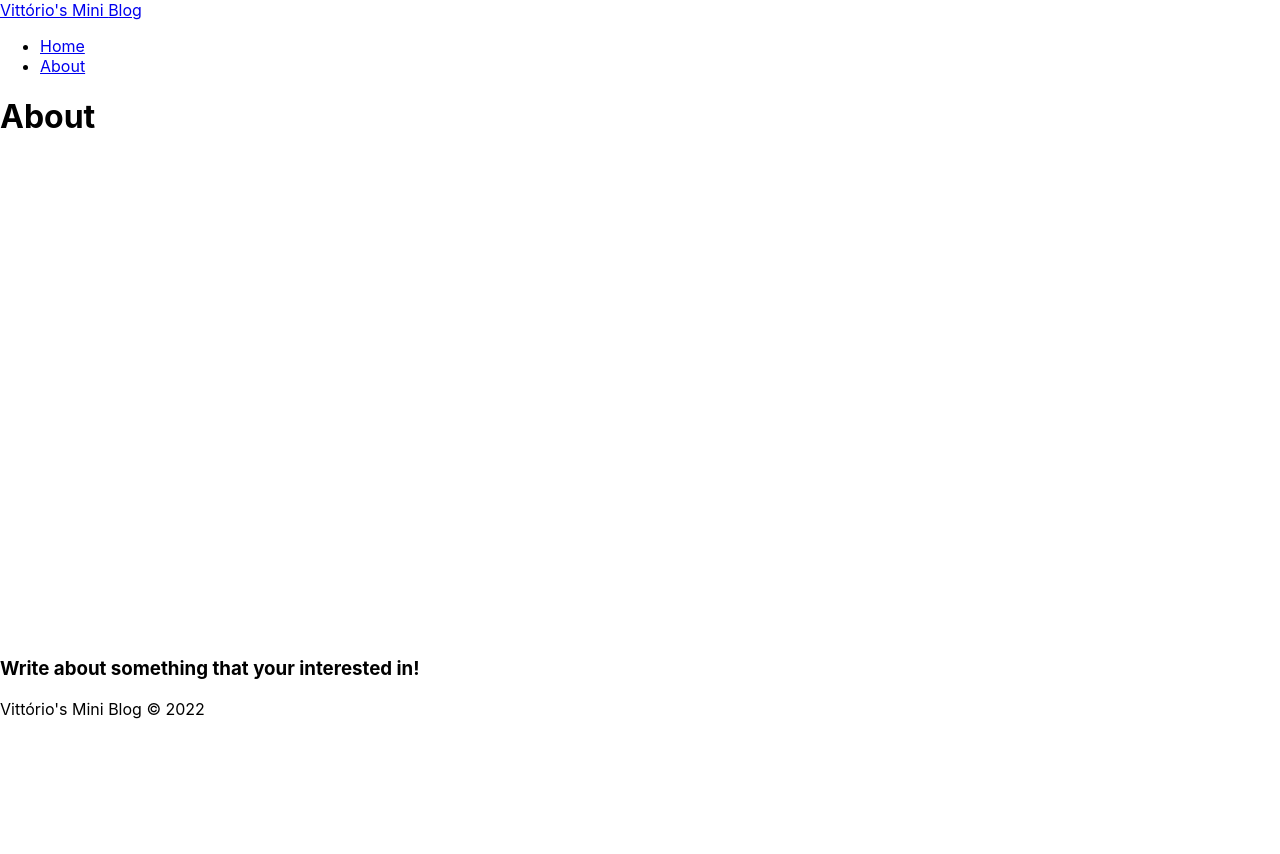
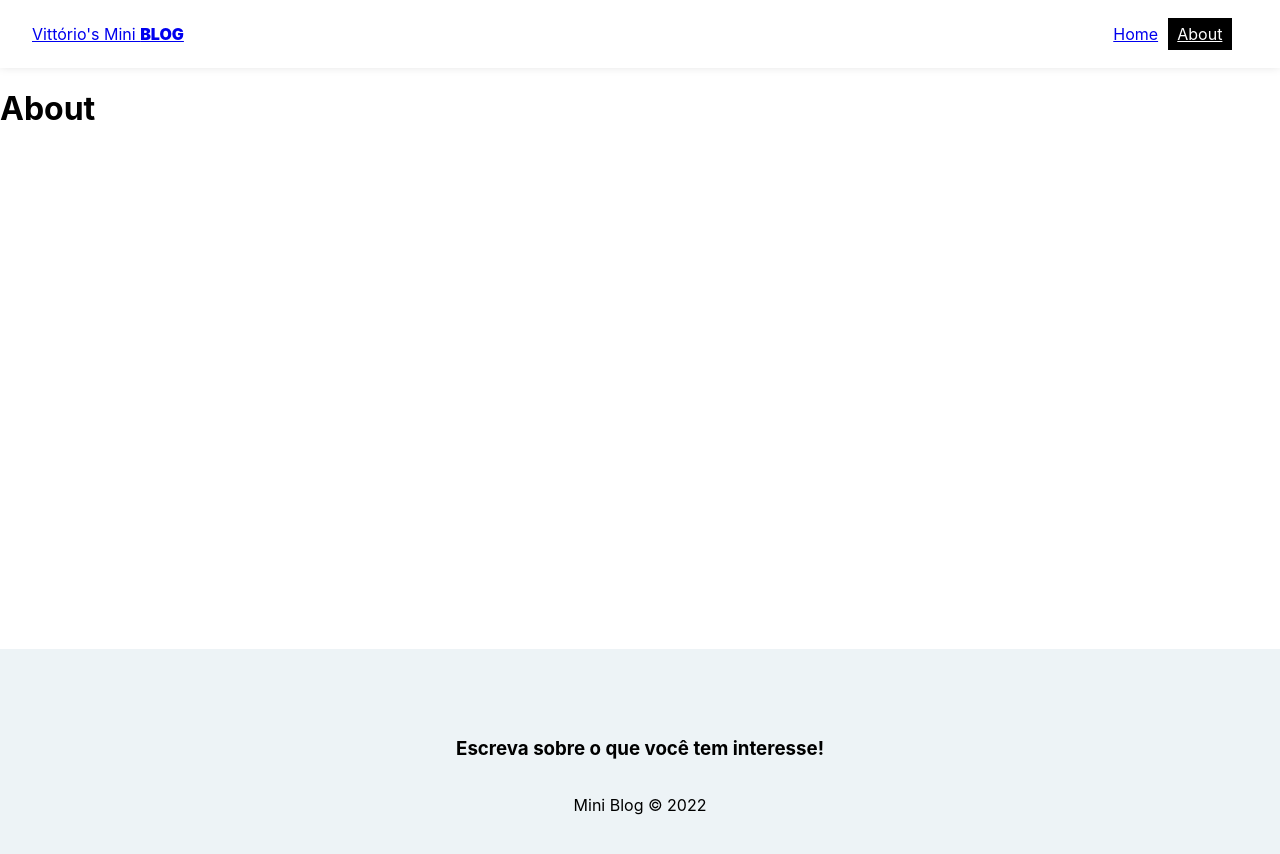
Before and after one commit to VittorioBarella/Project_Mini_Blog, a React (Create React App) app: page /about in a window 1280 px wide. Shown: the top 854 px of the page. Before the commit the page ends 800 px from the top, so only its background shows below. Built offline with nearby package versions, Linux system fonts and the light colour scheme.

Commit message:
created css for navbar and footer and also rename some stuff

```diff
--- a/src/components/Footer/Footer.js
+++ b/src/components/Footer/Footer.js
@@ -1,11 +1,10 @@
-import React from 'react';
-import styles from './Footer.modules.css';
+import styles from "./Footer.module.css";
 
 const Footer = () => {
     return (
-        <footer>
-            <h3>Write about something that your interested in!</h3>
-            <p>Vittório's Mini Blog &copy; 2022</p>
+        <footer className={styles.footer}>
+            <h3>Escreva sobre o que você tem interesse!</h3>
+            <p>Mini Blog &copy; 2022</p>
         </footer>
     );
 };
--- /dev/null
+++ b/src/components/Footer/Footer.module.css
@@ -0,0 +1,8 @@
+.footer {
+    height: 250px;
+    display: flex;
+    flex-direction: column;
+    align-items: center;
+    justify-content: center;
+    background-color: #edf3f6;
+  }
--- a/src/components/Navbar/Navbar.js
+++ b/src/components/Navbar/Navbar.js
@@ -1,19 +1,26 @@
 import { NavLink } from "react-router-dom";
+import styles from './Navbar.module.css';
 
 const Navbar = () => {
     return (
-        <nav>
-            <NavLink to="/">
+        <nav className={styles.navbar}>
+            <NavLink to="/" className={styles.brand}>
                 Vittório's Mini <span>Blog</span>
             </NavLink>
-            <ul>
+            <ul className={styles.links_list}>
                 <li>
-                    <NavLink to="/">
+                    <NavLink
+                        to="/"
+                        className={({ isActive }) => (isActive ? styles.active : "")}
+                    >
                         Home
                     </NavLink>
                 </li>
                 <li>
-                    <NavLink to="/about">
+                    <NavLink
+                        to="/about"
+                        className={({ isActive }) => (isActive ? styles.active : "")}
+                    >
                         About
                     </NavLink>
                 </li>
--- /dev/null
+++ b/src/components/Navbar/Navbar.module.css
@@ -0,0 +1,30 @@
+.navbar {
+    display: flex;
+    box-shadow: rgba(0,0,0,.15) 0px -2px 10px 0px;
+    justify-content: space-between;
+    align-items: center;
+    padding: .5em 2em;
+}
+
+.brand span {
+    font-weight: 900;
+    text-transform: uppercase;
+}
+
+.links_list{
+    display: flex;
+    list-style: none;
+}
+
+.links_list{
+    margin-right: 1em;
+}
+
+.links_list li a{
+    padding: .4em .6em;
+}
+
+.active{
+    background-color: #000;
+    color: #fff;
+}
--- a/src/pages/About/About.js
+++ b/src/pages/About/About.js
@@ -1,4 +1,4 @@
-import styles from './About.modules.css';
+import styles from './About.module.css';
 
 const About = () => {
     return (
--- a/src/pages/Home/Home.js
+++ b/src/pages/Home/Home.js
@@ -1,4 +1,4 @@
-import styles from "./Home.modules.css";
+import styles from "./Home.module.css";
 
 const Home = () => {
 
```
Also changed, not shown: src/components/Footer/Footer.modules.css (deleted), src/components/Navbar/Navbar.modules.css (deleted), src/pages/About/About.module.css (added), src/pages/About/About.modules.css (deleted), src/pages/Home/Home.module.css (added), src/pages/Home/Home.modules.css (deleted).
